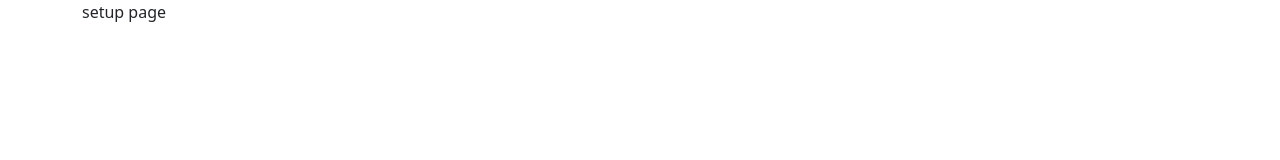
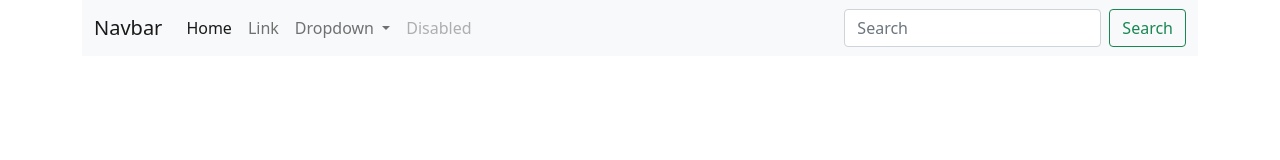
Before and after one commit to manishvyas393/gitbasic, a plain HTML site: page index.html in a window 1280 px wide. Drawn offline with nearby package versions, Linux system fonts and the light colour scheme.

Commit message:
navbar feature in index.html

```diff
--- a/index.html
+++ b/index.html
@@ -17,7 +17,49 @@
 
 <body>
       <div class="container">
-            setup page
+            <nav class="navbar navbar-expand-lg navbar-light bg-light">
+                  <div class="container-fluid">
+                        <a class="navbar-brand" href="#">Navbar</a>
+                        <button class="navbar-toggler" type="button" data-bs-toggle="collapse"
+                              data-bs-target="#navbarSupportedContent" aria-controls="navbarSupportedContent"
+                              aria-expanded="false" aria-label="Toggle navigation">
+                              <span class="navbar-toggler-icon"></span>
+                        </button>
+                        <div class="collapse navbar-collapse" id="navbarSupportedContent">
+                              <ul class="navbar-nav me-auto mb-2 mb-lg-0">
+                                    <li class="nav-item">
+                                          <a class="nav-link active" aria-current="page" href="#">Home</a>
+                                    </li>
+                                    <li class="nav-item">
+                                          <a class="nav-link" href="#">Link</a>
+                                    </li>
+                                    <li class="nav-item dropdown">
+                                          <a class="nav-link dropdown-toggle" href="#" id="navbarDropdown" role="button"
+                                                data-bs-toggle="dropdown" aria-expanded="false">
+                                                Dropdown
+                                          </a>
+                                          <ul class="dropdown-menu" aria-labelledby="navbarDropdown">
+                                                <li><a class="dropdown-item" href="#">Action</a></li>
+                                                <li><a class="dropdown-item" href="#">Another action</a></li>
+                                                <li>
+                                                      <hr class="dropdown-divider">
+                                                </li>
+                                                <li><a class="dropdown-item" href="#">Something else here</a></li>
+                                          </ul>
+                                    </li>
+                                    <li class="nav-item">
+                                          <a class="nav-link disabled" href="#" tabindex="-1"
+                                                aria-disabled="true">Disabled</a>
+                                    </li>
+                              </ul>
+                              <form class="d-flex">
+                                    <input class="form-control me-2" type="search" placeholder="Search"
+                                          aria-label="Search">
+                                    <button class="btn btn-outline-success" type="submit">Search</button>
+                              </form>
+                        </div>
+                  </div>
+            </nav>
       </div>
 </body>
 
```
